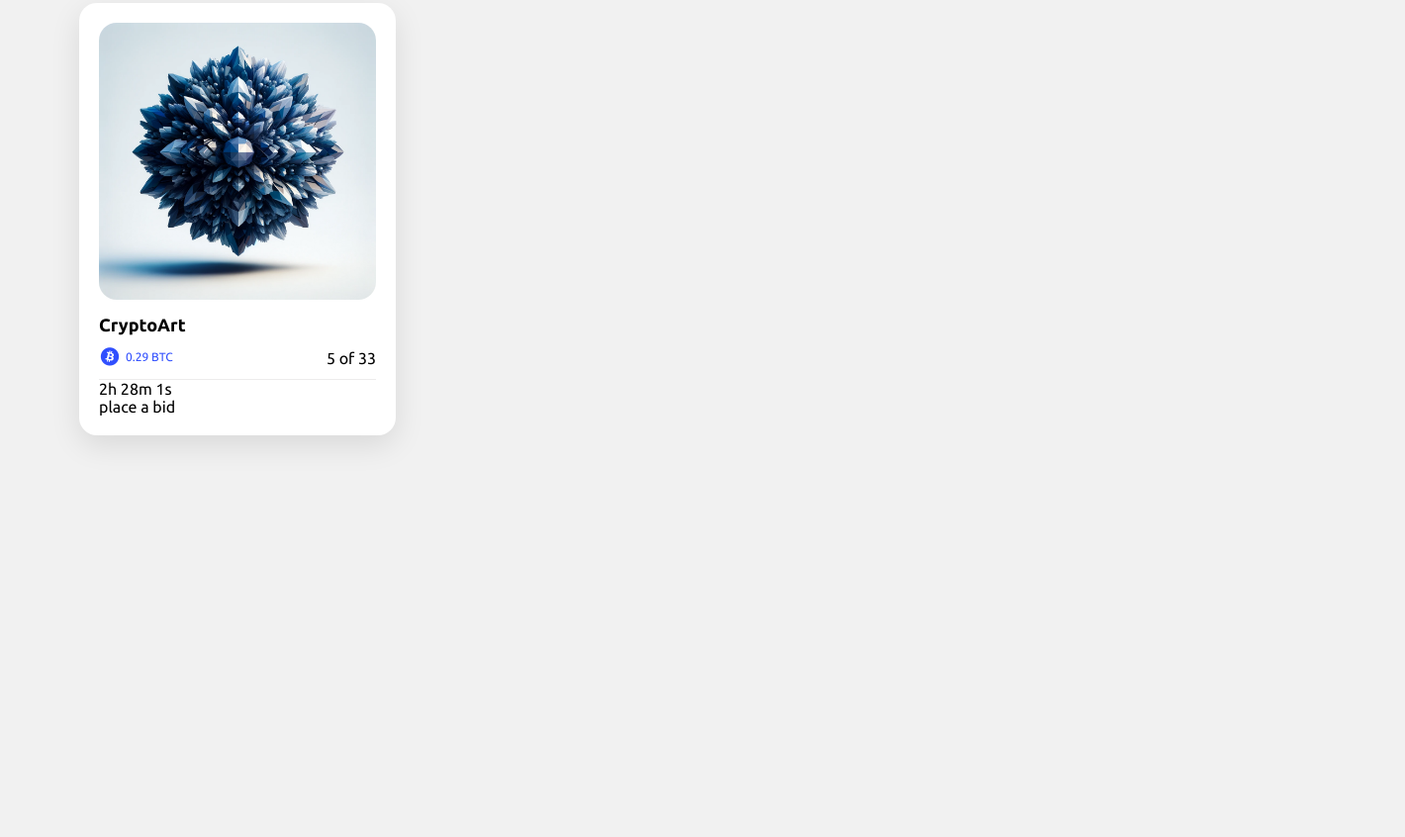
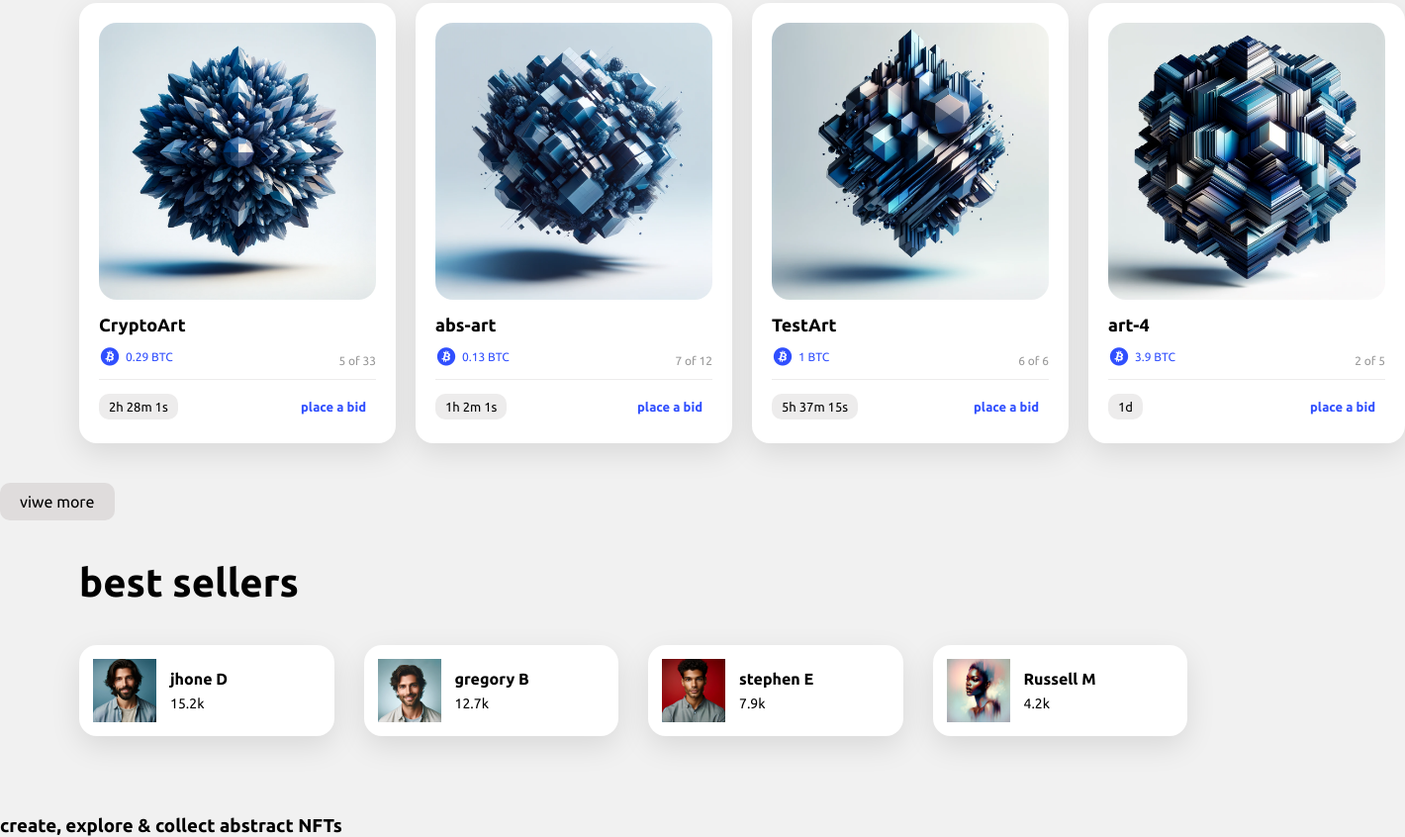
Before and after one commit to SAR2P/nft-simple-html-css, a plain HTML site: page index.html in a window 1280 px wide. Shown: the part 1288-2134 px from the top of the page at 99% size, 1420 px wide, since content can reach past the window. Before the commit the page ends 1768 px from the top, so only its background shows below. Drawn offline with nearby package versions, Linux system fonts and the light colour scheme.

Commit message:
third commit

```diff
--- a/index.html
+++ b/index.html
@@ -72,6 +72,8 @@
         </div>
     </div>
 
+    <!--show part-->
+
     <h2 class="separator">
         Super hot NFTs
     </h2>
@@ -92,7 +94,7 @@
                     <div>
                         <h5>CryptoArt</h5>
                         <div class="btc">
-                            <i class='bx bxl-bitcoin' ></i>
+                            <i class='bx bxl-bitcoin'></i>
                             <p>0.29 BTC</p>
                         </div>
                     </div>
@@ -103,9 +105,132 @@
                     <a href="#">place a bid</a>
                 </div>
             </div>
+
+            <div class="item">
+                <img src="assets/item-2.png">
+                <div class="info">
+                    <div>
+                        <h5>abs-art</h5>
+                        <div class="btc">
+                            <i class='bx bxl-bitcoin'></i>
+                            <p>0.13 BTC</p>
+                        </div>
+                    </div>
+                    <p>7 of 12</p>
+                </div>
+                <div class="bid">
+                    <p>1h 2m 1s</p>
+                    <a href="#">place a bid</a>
+                </div>
+            </div>
+
+            <div class="item">
+                <img src="assets/item-3.png">
+                <div class="info">
+                    <div>
+                        <h5>TestArt</h5>
+                        <div class="btc">
+                            <i class='bx bxl-bitcoin'></i>
+                            <p>1 BTC</p>
+                        </div>
+                    </div>
+                    <p>6 of 6</p>
+                </div>
+                <div class="bid">
+                    <p>5h 37m 15s</p>
+                    <a href="#">place a bid</a>
+                </div>
+            </div>
+
+
+            <div class="item">
+                <img src="assets/item-4.png">
+                <div class="info">
+                    <div>
+                        <h5>art-4</h5>
+                        <div class="btc">
+                            <i class='bx bxl-bitcoin'></i>
+                            <p>3.9 BTC</p>
+                        </div>
+                    </div>
+                    <p>2 of 5</p>
+                </div>
+                <div class="bid">
+                    <p>1d</p>
+                    <a href="#">place a bid</a>
+                </div>
+            </div>
+        </div>
+    </div>
+
+    <div class="view-more">
+        <button>viwe more</button>
+    </div>
+
+    <!--best sellers part-->
+
+
+    <h2 class="separator">
+        best sellers
+    </h2>
+
+    <div class="sellers">
+        <div class="item">
+            <img src="assets/profile-1.png">
+            <div class="info">
+                <h4>jhone D</h4>
+                <p>15.2k</p>
+            </div>
+        </div>
+
+        <div class="item">
+            <img src="assets/profile-2.png" >
+            <div class="info">
+                <h4>gregory B</h4>
+                <p>12.7k</p>
+            </div>
+        </div>
+
+        <div class="item">
+            <img src="assets/profile-3.png" >
+            <div class="info">
+                <h4>stephen E</h4>
+                <p>7.9k</p>
+            </div>
+        </div>
+
+        <div class="item">
+            <img src="assets/profile-4.png">
+            <div class="info">
+                <h4>Russell M</h4>
+                <p>4.2k</p>
+            </div>
         </div>
 
     </div>
+
+    <!--footer-->
+
+    <footer>
+        <h3>create, explore & collect abstract NFTs </h3>
+
+        <div class="right">
+            <div class="links">
+                <a href="#"></a>
+                <a href="#"></a>
+                <a href="#"></a>
+                <a href="#"></a>
+            </div>
+        </div>
+
+
+    </footer>
+
+
+
+
+
+
 
 
 </body>
--- a/style.css
+++ b/style.css
@@ -125,7 +125,10 @@ h2.separator{
     transition: all 0.3s ease;
 }
 
-.sell-nft .item:hover , .nft-shop .nft-list .item:hover{
+.sell-nft .item:hover ,
+.nft-shop .nft-list .item:hover,
+.sellers .item:hover
+{
     box-shadow: none;
 }
 
@@ -212,3 +215,87 @@ h2.separator{
     font-size: 12px;
     color:#304ffe;
 }
+
+.nft-shop .nft-list .item .info > p{
+    font-size: 12px;
+    color: #989898;
+}
+
+.nft-shop .nft-list .item .bid{
+    padding: 14px 0 4px;
+    display: flex;
+    align-items: center;
+    justify-content: space-between;
+}
+
+.nft-shop .nft-list .item .bid p ,
+.nft-shop .nft-list .item .bid a{
+    background-color: #edecec;
+    padding: 6px 10px;
+    font-size: 13px;
+    border-radius: 10px;
+}
+
+.nft-shop .nft-list .item .bid a{
+    color: #304ffe;
+    background: transparent;
+    font-weight: bold;
+    transition: all 0.3s ease;
+}
+
+.nft-shop .nft-list .item .bid a:hover{
+    color: #fff;
+    background-color: #000;
+}
+
+.viwe-more{
+    margin: 10px 0 40px;
+    display: flex;
+    justify-content: center;
+}
+
+.view-more button{
+    padding: 10px 20px;
+    font-size:16px;
+    border:none;
+    background:#dfdcdc;
+    border-radius: 10px;
+    cursor: pointer;
+    transition: all 0.3s ease;
+}
+
+.view-more button:hover{
+    color:#fff;
+    background:#0f2182;
+}
+
+.sellers{
+    padding: 0 80px;
+    margin: 40px 0 80px;
+    display: flex;
+    gap: 30px;
+}
+
+.sellers .item{
+    background:#fff;
+    display:flex;
+    align-items:center;
+    width:25%;
+    gap: 14px;
+    padding:14px;
+    border-radius: 18px;
+    cursor:pointer;
+    box-shadow:0 10px 30px rgba(0,0,0,0.1);
+    transition: all 0.3s ease;
+}
+
+.sellers .item img{
+    width: 64px;
+
+}
+
+
+.sellers .item .info p{
+    font-size: 14px;
+    margin-top: 8px;
+}
```
